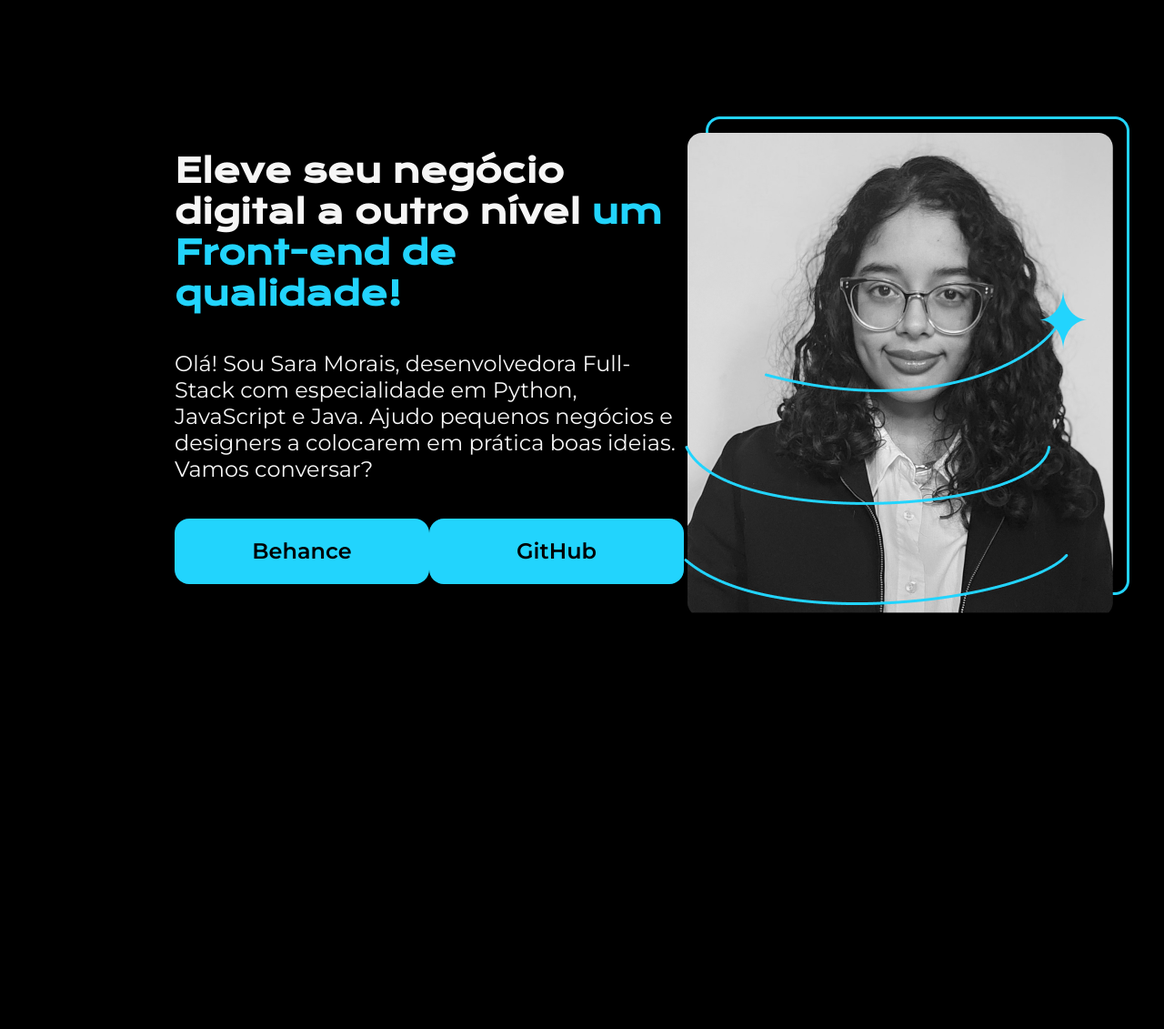
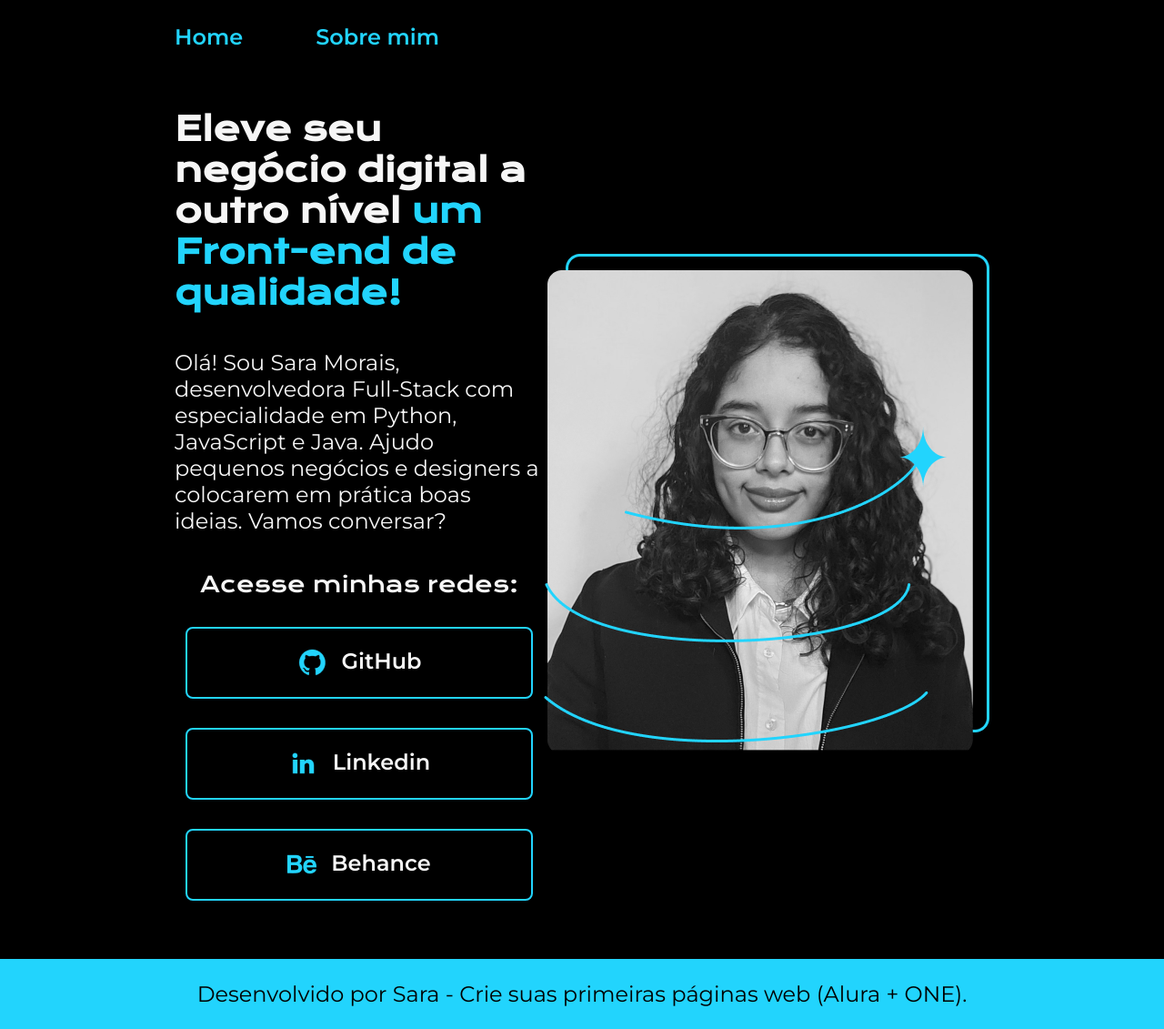
Before and after one commit to saram0rais/portfolio-alura, a plain HTML site: page index.html in a window 1280 px wide. Shown: the whole page at 91% size. Before the commit the page ends 928 px from the top, so only its background shows below. Drawn offline with nearby package versions, Linux system fonts and the light colour scheme.

Commit message:
Adicionando menu header e footer.

```diff
--- a/index.html
+++ b/index.html
@@ -4,27 +4,43 @@
         <meta charset="UTF-8">
         <meta name="viewport" content="width=device-width, initial-scale=1.0">
         <title>Portifolio</title>
-    <link rel="stylesheet" href="style.css">
+        <link rel="stylesheet" href="styles/style.css">
     </head>
     <body>
-    <header></header>
+        <header class="cabecalho">
+            <nav class="cabecalho__menu">
+                <a class="cabecalho__menu__link" href="index.html">Home</a>
+                <a class="cabecalho__menu__link" href="about.html">Sobre mim</a>
+            </nav>
+        </header>
             <main class="apresentacao">
                 <section class="apresentacao__conteudo">
-
                     <h1 class="apresentacao__conteudo__titulo">Eleve seu negócio digital a outro nível
                     <strong class="titulo-destaque"> um Front-end de qualidade!</strong></h1>
-
                     <p class="apresentacao__conteudo__texto">Olá! Sou Sara Morais, desenvolvedora Full-Stack com especialidade em Python, JavaScript e Java.
                     Ajudo pequenos negócios e designers a colocarem em prática boas ideias. Vamos conversar?
                     </p>
+                    <div class="apresentacao__links">
+                        <h2 class="apresentacao__links__subtitulo">Acesse minhas redes:</h2>
+                        <a class="apresentacao__links__link" href="https://github.com/saram0rais">
+                            <img src="assets/github.png">
+                            GitHub
+                        </a>
+                        <a class="apresentacao__links__link" href="https://www.linkedin.com/in/saramoraisdsantos/">
+                            <img src="assets/linkedin.png">
+                            Linkedin
+                        </a>
+                        <a class="apresentacao__links__link" href="https://www.behance.net/saramoraisds">
+                            <img src="assets/behance.png">
+                            Behance
+                        </a>
 
-                <div class="apresentacao__links">
-                    <a class="apresentacao__links_link" href="https://www.behance.net/saramoraisds">Behance</a>
-                    <a class="apresentacao__links_link" href="https://github.com/saram0rais">GitHub</a>
                     </div>
-
                 </section>
-            <img src="image.png" alt="Foto da Sara Morais.">
+                <img src="assets/image.png" alt="Foto da Sara Morais.">
             </main>
     </body>
+        <footer class="rodape">
+            <p>Desenvolvido por Sara - Crie suas primeiras páginas web (Alura + ONE).</p>
+        </footer>
 </html>
--- a/style.css
+++ b/styles/style.css
@@ -8,18 +8,31 @@
 }
 
 body {
-    height: 100vh;
+    /* height: 100vh; */
     box-sizing: border-box;
     background-color: #000000;
     color: #F6F6F6;
 }
 
-.titulo-destaque {
-    color: #22D4FD;
+.cabecalho {
+  padding: 2% 0 0 15%;
+}
+
+.cabecalho__menu {
+  display: flex;
+  gap: 80px;
+}
+
+.cabecalho__menu__link {
+  font-family: "Montserrat", serif;
+  font-size: 24px;
+  font-weight: 600;
+  color: #22D4FD;
+  text-decoration: none;
 }
 
 .apresentacao {
-  margin: 10% 15%;
+  margin: 5% 15%;
   display: flex;
   align-items: center;
   justify-content: space-between;
@@ -37,6 +50,10 @@ body {
   font-family: "Krona One", serif;
 }
 
+.titulo-destaque {
+  color: #22D4FD;
+}
+
 .apresentacao__conteudo__texto {
   font-size: 24px;
   font-family: "Montserrat", serif;
@@ -44,18 +61,44 @@ body {
 
 .apresentacao__links {
   display: flex;
+  flex-direction: column;
   justify-content: space-between;
+  align-items: center;
+  gap: 32px;
 }
 
-.apresentacao__links_link {
-  background-color: #22D4FD;
-  width: 280px;
+.apresentacao__links__subtitulo {
+  font-family: "Krona One", serif;
+  font-weight: 400;
+  font-size: 24px;
+}
+
+.apresentacao__links__link {
+  display: flex;
+  justify-content: center;
+  gap: 16px;
+  border: 2px solid #22D4FD;
+  width: 378px;
   text-align: center;
-  border-radius: 16px;
+  border-radius: 8px;
   font-size: 24px;
+  font-weight: 600;
   padding: 21.5px 0;
   text-decoration: none;
-  color: #000000;
+  color: #F6F6F6;
   font-family: "Montserrat", serif;
-  font-weight: 600;
 }
+
+.apresentacao__links__link:hover{
+  background-color: #272727;
+  color: #22D4FD;
+}
+
+.rodape {
+  padding: 24px;
+  color:#000000;
+  background-color: #22D4FD;
+  text-align: center;
+  font-family: "Montserrat", serif;
+  font-size: 24px;
+}
```
Also changed, not shown: about.html (added, +14 -0 lines), assets/behance.png (added), assets/github.png (added), assets/image.png (renamed from image.png), assets/linkedin.png (added), html.png (deleted). Lines whose indentation alone changed are shown as unchanged.
